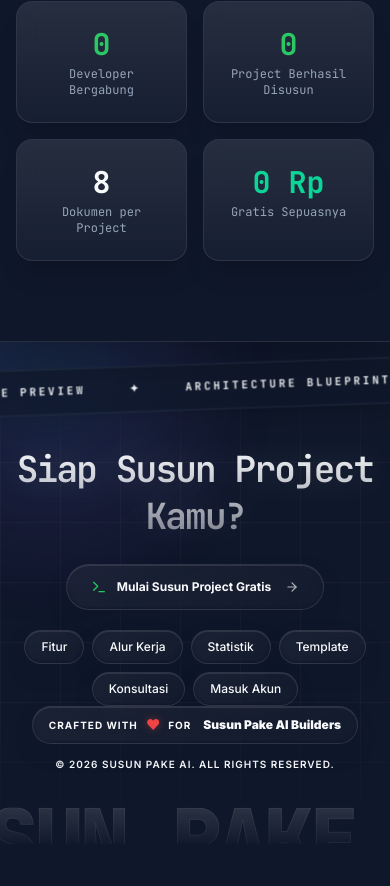
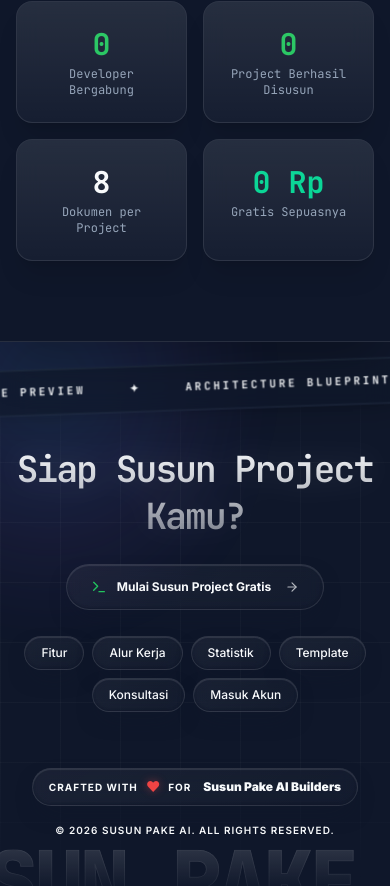
Before and after one commit to farishilhams/Susun-Pake-AI, a Next.js app: page / in a window 390 px wide. Shown: the part 4515-5401 px from the top of the page. Before the commit the page ends 5359 px from the top, so only its background shows below. Built offline with nearby package versions, Linux system fonts and the light colour scheme; no server answers; the database is empty.

Commit message:
fix(ui): berikan jarak dan breathing room responsif pada footer mobile untuk iPhone dan Android

```diff
--- a/src/components/ui/motion-footer.tsx
+++ b/src/components/ui/motion-footer.tsx
@@ -371,7 +371,7 @@ export function CinematicFooter() {
             "flex w-full flex-col justify-between overflow-hidden bg-background text-foreground cinematic-footer-wrapper transform-gpu",
             isDesktop
               ? "fixed bottom-0 left-0 h-screen min-h-[600px]"
-              : "relative py-12 min-h-fit"
+              : "relative pt-12 pb-8 sm:pb-10 min-h-fit"
           )}
         >
           {/* Ambient Light & Grid Background */}
@@ -396,7 +396,7 @@ export function CinematicFooter() {
           </div>
 
           {/* 2. Main Center Content */}
-          <div className="relative z-10 flex flex-1 flex-col items-center justify-center px-4 sm:px-6 mt-14 sm:mt-18 w-full max-w-5xl mx-auto">
+          <div className="relative z-10 flex flex-1 flex-col items-center justify-center px-4 sm:px-6 mt-14 sm:mt-18 mb-8 sm:mb-12 w-full max-w-5xl mx-auto">
             <h2
               ref={headingRef}
               className="text-4xl sm:text-6xl md:text-7xl lg:text-8xl font-black footer-text-glow tracking-tighter mb-6 sm:mb-8 text-center"
@@ -422,7 +422,7 @@ export function CinematicFooter() {
               </div>
 
               {/* Secondary Navigation Links (Single Source of Truth, 100% Unique) */}
-              <div className="flex flex-wrap justify-center gap-2 sm:gap-4 w-full mt-1">
+              <div className="flex flex-wrap justify-center gap-2 sm:gap-4 w-full mt-2.5 sm:mt-3.5">
                 <MagneticButton
                   as={Link}
                   href="/#fitur"
@@ -476,14 +476,14 @@ export function CinematicFooter() {
           </div>
 
           {/* 3. Bottom Bar / Credits (Zero Back to Top Button per Absolute Rules) */}
-          <div className="relative z-20 w-full pb-6 sm:pb-8 px-6 md:px-12 flex flex-col md:flex-row items-center justify-between gap-3 sm:gap-6">
+          <div className="relative z-20 w-full mt-6 sm:mt-8 md:mt-auto pb-4 sm:pb-6 px-6 md:px-12 flex flex-col md:flex-row items-center justify-between gap-4 sm:gap-6">
             {/* Copyright */}
             <div className="text-muted-foreground text-[10px] sm:text-xs font-semibold tracking-widest uppercase order-2 md:order-1 text-center md:text-left">
               © 2026 Susun Pake AI. All rights reserved.
             </div>
 
             {/* "Made with Love" Badge adapted for Susun Pake AI */}
-            <div className="footer-glass-pill px-4 sm:px-6 py-2 sm:py-2.5 rounded-full flex items-center gap-2 order-1 md:order-2 cursor-default border-border/50">
+            <div className="footer-glass-pill px-4 sm:px-6 py-2 sm:py-2.5 rounded-full flex items-center justify-center gap-2 order-1 md:order-2 cursor-default border-border/50 max-w-full text-center">
               <span className="text-muted-foreground text-[10px] sm:text-xs font-bold uppercase tracking-widest">
                 Crafted with
               </span>
```
